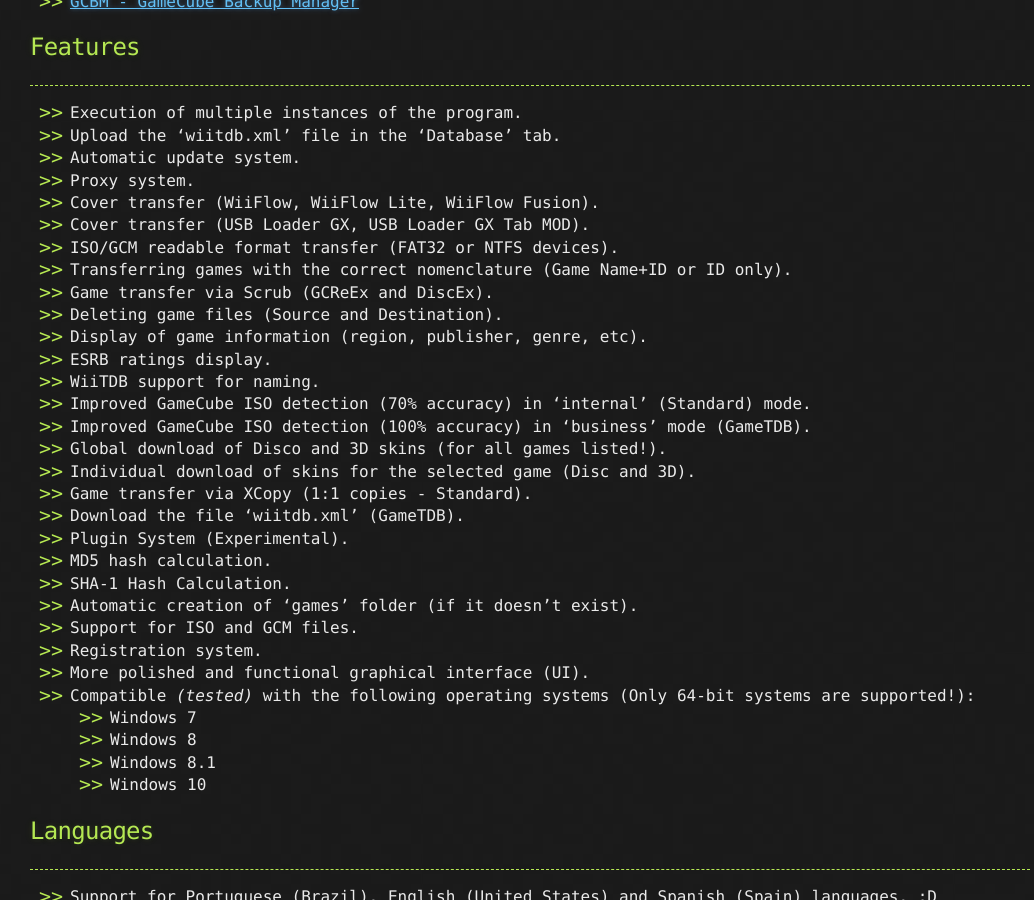
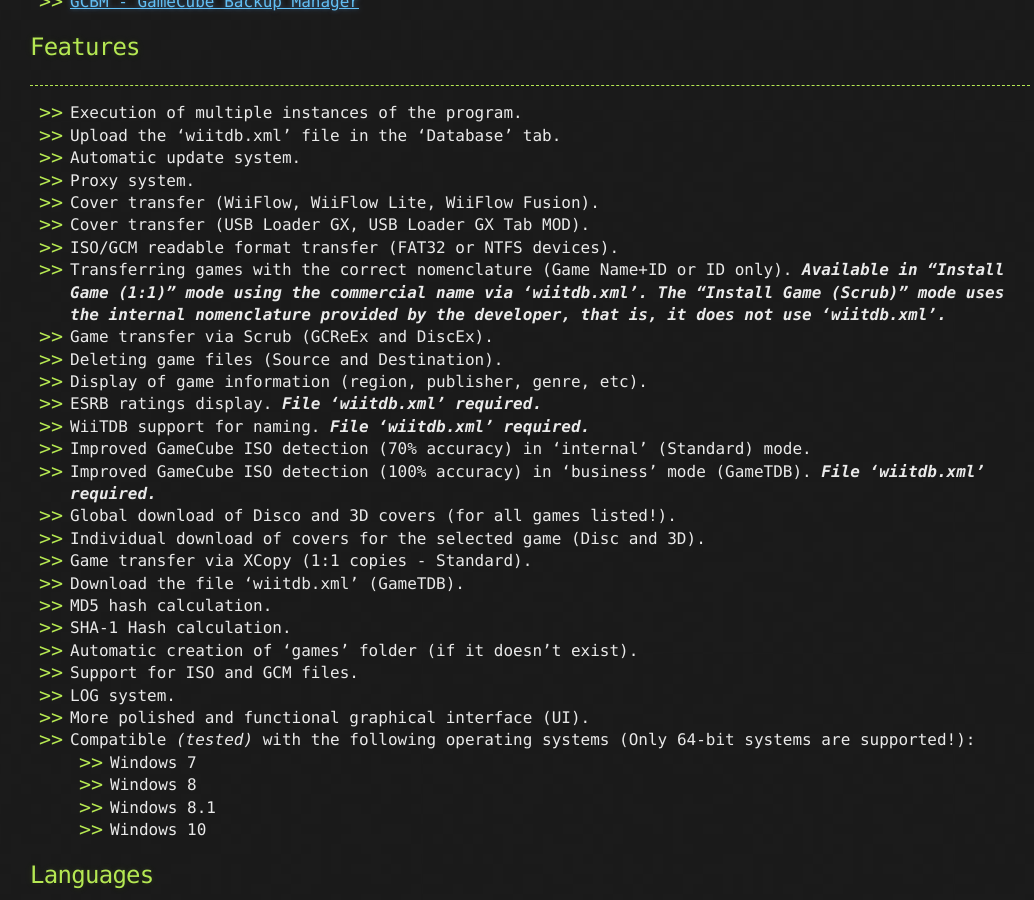
Before and after one commit to AxionDrak/axiondrak.github.io, a Jekyll site: the page built from gcbm.md, in a window 1280 px wide and 900 px high, scrolled down 2539 px. Shown: the whole window, without its empty margins (110-1144 px from the left). Built offline with Jekyll 4.4.1, drawn with Linux system fonts in a browser that asks for light colours; our own code applies the rules of GitHub Pages for plain Markdown files.

Commit message:
Update gcbm.md

```diff
--- a/gcbm.md
+++ b/gcbm.md
@@ -24,23 +24,23 @@ layout: default
 * Cover transfer (USB Loader GX, USB Loader GX Tab MOD).
 * ISO/GCM readable format transfer (FAT32 or NTFS devices).
 * Transferring games with the correct nomenclature (Game Name+ID or ID only).
+***Available in "Install Game (1:1)" mode using the commercial name via 'wiitdb.xml'. The "Install Game (Scrub)" mode uses the internal nomenclature provided by the developer, that is, it does not use 'wiitdb.xml'.***
 * Game transfer via Scrub (GCReEx and DiscEx).
 * Deleting game files (Source and Destination).
 * Display of game information (region, publisher, genre, etc).
-* ESRB ratings display.
-* WiiTDB support for naming.
+* ESRB ratings display. ***File 'wiitdb.xml' required.***
+* WiiTDB support for naming. ***File 'wiitdb.xml' required.***
 * Improved GameCube ISO detection (70% accuracy) in 'internal' (Standard) mode.
-* Improved GameCube ISO detection (100% accuracy) in 'business' mode (GameTDB).
-* Global download of Disco and 3D skins (for all games listed!).
-* Individual download of skins for the selected game (Disc and 3D).
+* Improved GameCube ISO detection (100% accuracy) in 'business' mode (GameTDB). ***File 'wiitdb.xml' required.***
+* Global download of Disco and 3D covers (for all games listed!).
+* Individual download of covers for the selected game (Disc and 3D).
 * Game transfer via XCopy (1:1 copies - Standard).
 * Download the file 'wiitdb.xml' (GameTDB).
-* Plugin System (Experimental).
 * MD5 hash calculation.
-* SHA-1 Hash Calculation.
+* SHA-1 Hash calculation.
 * Automatic creation of 'games' folder (if it doesn't exist).
 * Support for ISO and GCM files.
-* Registration system.
+* LOG system.
 * More polished and functional graphical interface (UI).
 * Compatible _(tested)_ with the following operating systems (Only 64-bit systems are supported!):
   - Windows 7
```
